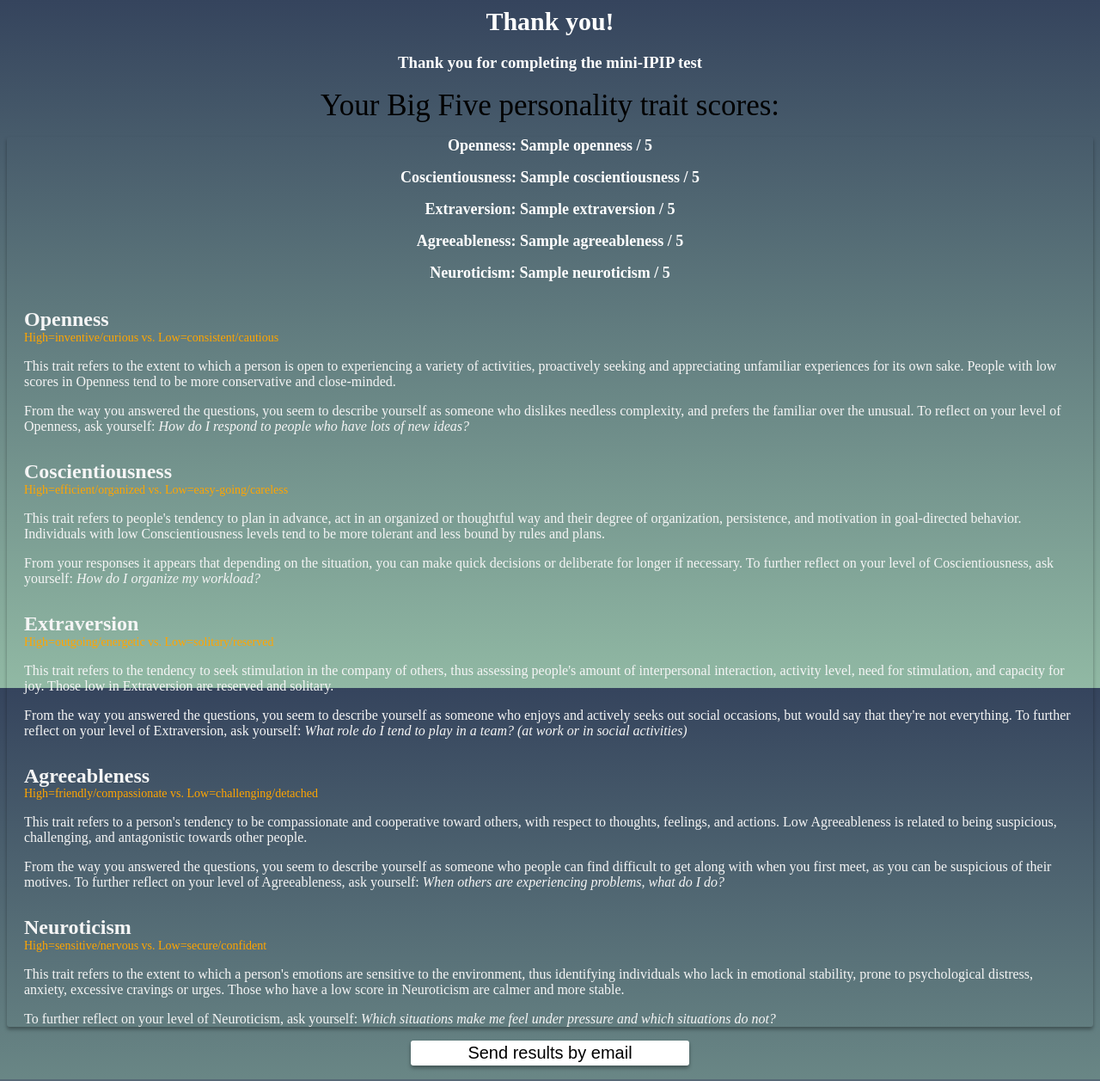
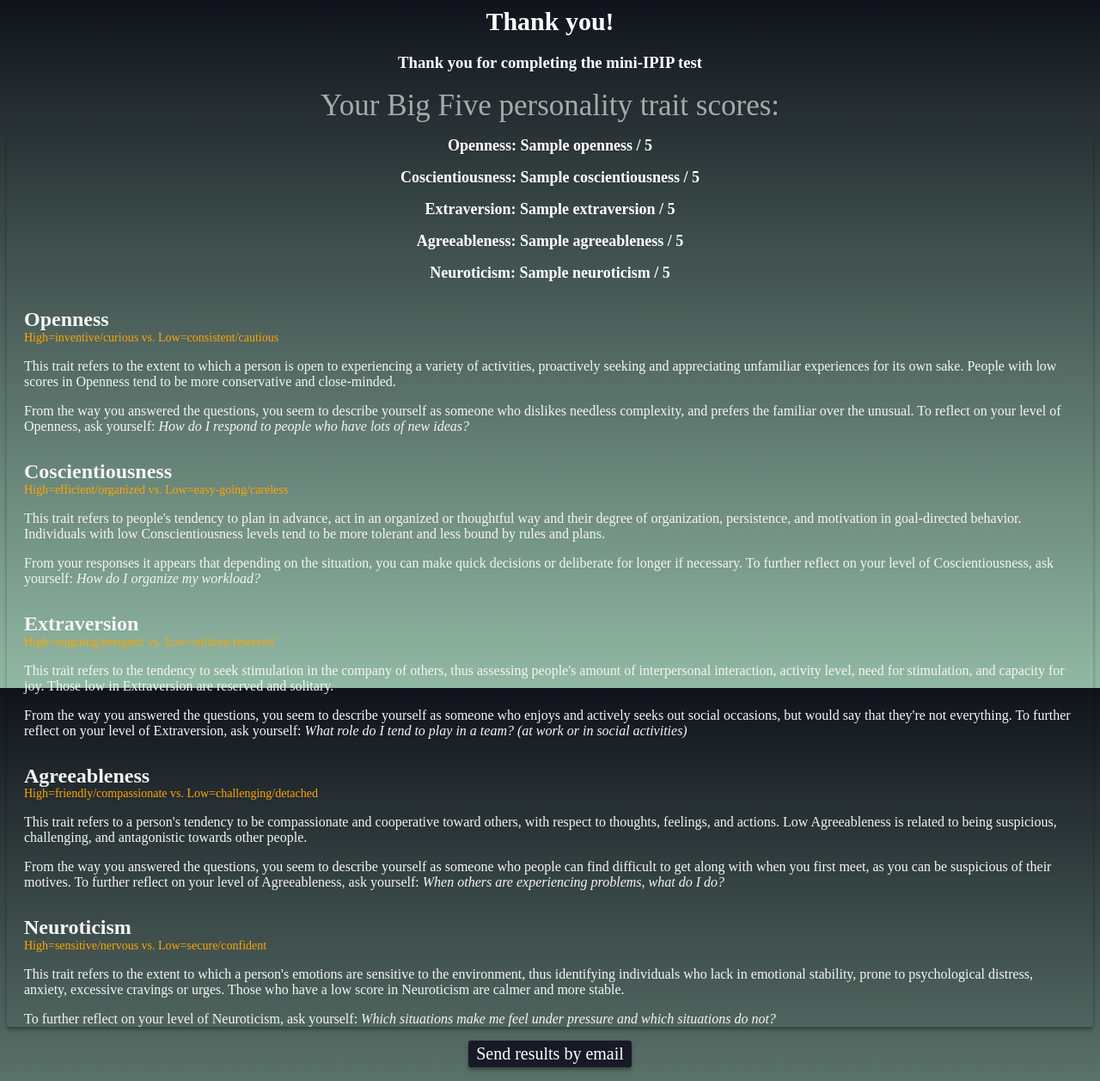
Before and after one commit to micheledinanni/miniIPIP_test, a Django app: template templates/myapp/evaluation.html in a window 1280 px wide. Shown: the whole page at 86% size. Run offline with Django 3.2, Linux system fonts and the light colour scheme; the template is opened without the code that fills it: most values are stand-ins (such as "Sample title", 1, 10 or a date in 2020); parts of the project's set-up code (start-up, migrations or seed data) failed here and were passed over.

Commit message:
Modified css

```diff
--- a/templates/myapp/evaluation.html
+++ b/templates/myapp/evaluation.html
@@ -11,9 +11,9 @@
 <style>
     html{
             font-family: "Leelawadee UI Semilight",serif;
-            background-color: #35445D;
-            background: -webkit-gradient(linear, left top, left bottom, from(#35445D), to(#91B9A4)) no-repeat fixed;
-        }
+            background-color: #10131c;
+            background: -webkit-gradient(linear, left top, left bottom, from(#10131c), to(#91B9A4)) no-repeat fixed;
+      	}
     div[id]{
         box-shadow: 0 3px 4px 0 rgba(0,0,0,0.35);
         border-radius: 3px;
@@ -29,18 +29,18 @@
     }
     label[id]{
         font-size: 35px;
-        color: black;
+        color: darkgrey;
         text-shadow: 0 3px 4px 0 rgba(0,0,0,0.35);
     }
     input[name="email"]{
         font-size: 20px;
-        border: 3px solid #ffffff;
-        background-color: #ffffff;
-        color: black;
-        text-align: center;
-        border-radius: 3px;
-        cursor: pointer;
-        padding: 0 5%;
+        color: white;
+    	border-radius: 3px;
+    	font-family: "Leelawadee UI Semilight",serif;
+    	border: 3px solid #181a27;
+    	background-color: #181a27;
+    	text-align: left;
+    	cursor: pointer;
         box-shadow: 0 3px 4px 0 rgba(0,0,0,0.35);
     }
     input:hover{
```
